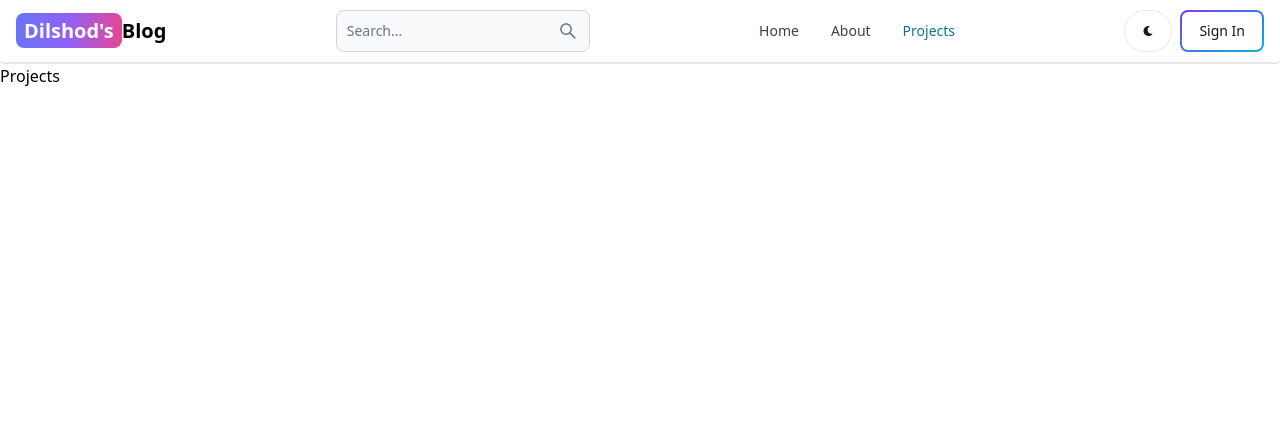
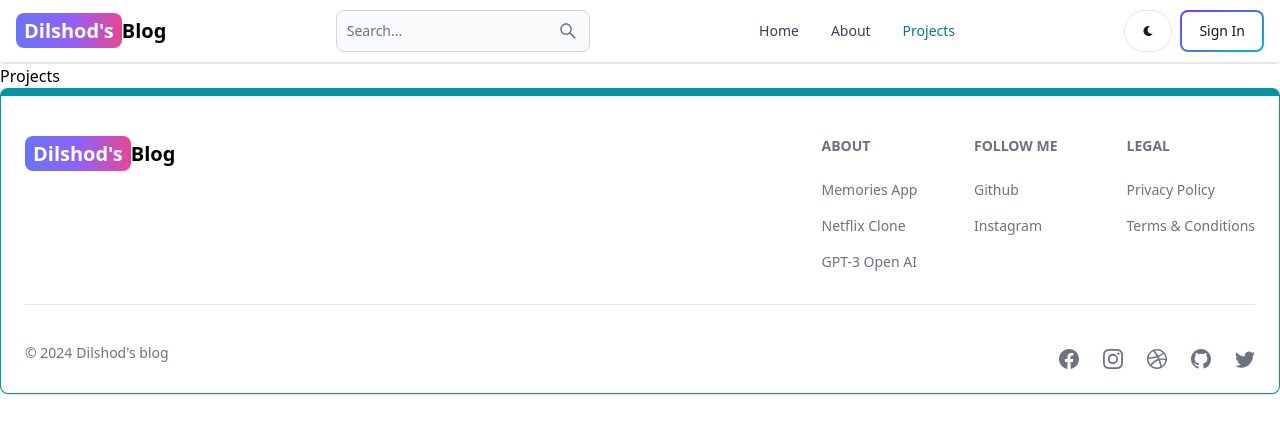
Before and after one commit to Hamburger09/mern-blog, a React (Vite) app in the folder client/: page /projects in a window 1280 px wide. Shown: the top 434 px of the page. Built offline with nearby package versions, Linux system fonts and the light colour scheme.

Commit message:
create and and footer component

```diff
--- a/client/src/App.jsx
+++ b/client/src/App.jsx
@@ -10,7 +10,7 @@
 } from "./pages/imports";
 
 // components
-import { Header } from "./components/imports";
+import { Header, Footer } from "./components/imports";
 
 function App() {
   return (
@@ -24,6 +24,7 @@
       <Route path="/dashboard" element={<Dashboard />} />
       <Route path="/projects" element={<Projects />} />
     </Routes>
+    <Footer/>
     </>
   );
 }
--- /dev/null
+++ b/client/src/components/Footer.jsx
@@ -0,0 +1,93 @@
+import { Footer } from "flowbite-react";
+import { Link } from "react-router-dom";
+
+import {BsFacebook, BsInstagram, BsTwitter, BsGithub, BsDribbble} from 'react-icons/bs'
+const FooterCom = () => {
+  return (
+    <Footer className="border border-t-8 border-teal-500" container>
+      <div className="w-full max-w-7xl mx-auto">
+        <div className="grid w-full justify-between sm:flex md:grid-cols">
+          <div className="mt-5">
+            <Link
+              to="/"
+              className="self-center whitespace-nowrap  text-lg sm:text-xl font-semibold ">
+              <span className="px-2 py-1 bg-gradient-to-r from-indigo-500 via-purple-500 to-pink-500 rounded-lg text-white">
+                Dilshod&apos;s
+              </span>
+              Blog
+            </Link>
+          </div>
+          <div className="grid grid-cols-2 gap-8 mt-4 sm:grid-cols-3 sm:gap-6">
+            <div>
+              <Footer.Title title="About" />
+              <Footer.LinkGroup col>
+                <Footer.Link
+                  href="https://memories-dilshod.netlify.app/"
+                  target="_blank"
+                  rel=" noopener noreferrer">
+                  Memories App
+                </Footer.Link>
+
+                <Footer.Link
+                  href="https://helpful-axolotl-f1f2ff.netlify.app/"
+                  target="_blank"
+                  rel=" noopener noreferrer">
+                  Netflix Clone
+                </Footer.Link>
+                <Footer.Link
+                  href="https://glistening-cannoli-2fd2c1.netlify.app/"
+                  target="_blank"
+                  rel=" noopener noreferrer">
+                  GPT-3 Open AI
+                </Footer.Link>
+              </Footer.LinkGroup>
+            </div>
+            <div>
+              <Footer.Title title="Follow me" />
+              <Footer.LinkGroup col>
+                <Footer.Link
+                  href="https://github.com/Hamburger09"
+                  target="_blank"
+                  rel=" noopener noreferrer">
+                  Github
+                </Footer.Link>
+
+                <Footer.Link
+                  href="https://instagram.com/dead_shod"
+                  target="_blank"
+                  rel=" noopener noreferrer">
+                  Instagram
+                </Footer.Link>
+                <Footer.Link
+                  href="https://glistening-cannoli-2fd2c1.netlify.app/"
+                  target="_blank"
+                  rel=" noopener noreferrer"></Footer.Link>
+              </Footer.LinkGroup>
+            </div>
+            <div>
+              <Footer.Title title="Legal" />
+              <Footer.LinkGroup col>
+                <Footer.Link href="#">Privacy Policy</Footer.Link>
+
+                <Footer.Link href="#">Terms &amp; Conditions</Footer.Link>
+              </Footer.LinkGroup>
+            </div>
+          </div>
+        </div>
+        <Footer.Divider />
+        <div className="w-full flex sm:items-center  justify-between flex-col sm:flex-row">
+          <Footer.Copyright href="#" by="Dilshod&apos;s blog" year={new Date().getFullYear()}/>
+          <div className="flex  items-center gap-6 sm:mt-3 mt-4 sm:justify-center">
+            <Footer.Icon href="#" icon={BsFacebook}/>
+            <Footer.Icon href="#" icon={BsInstagram}/>
+            <Footer.Icon href="#" icon={BsDribbble}/>
+            <Footer.Icon href="#" icon={BsGithub}/>
+            <Footer.Icon href="#" icon={BsTwitter}/>
+          </div>
+        </div>
+      </div>
+    </Footer>
+  );
+};
+
+export default FooterCom;
--- a/client/src/components/imports.js
+++ b/client/src/components/imports.js
@@ -1,5 +1,7 @@
 import Header from './Header'
+import Footer from './Footer'
 
 export {
-    Header
+    Header,
+    Footer
 }
```
